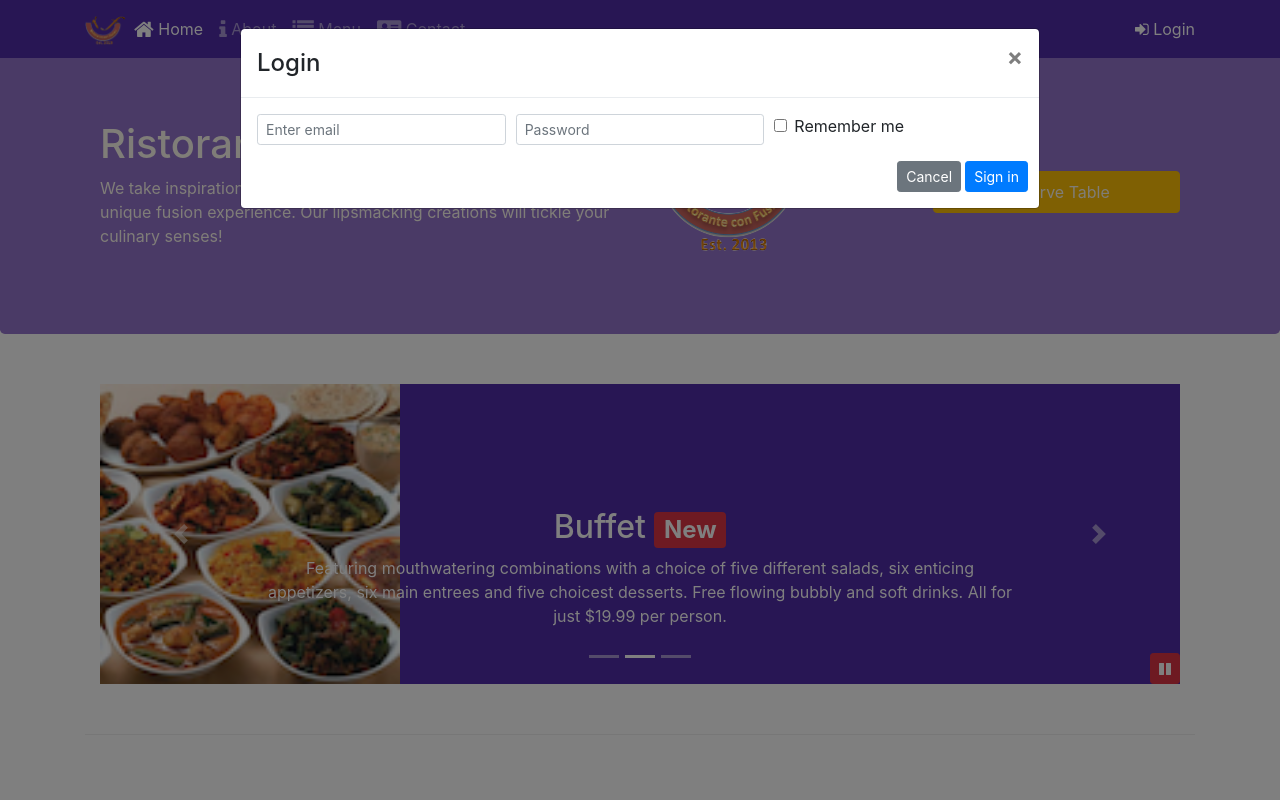
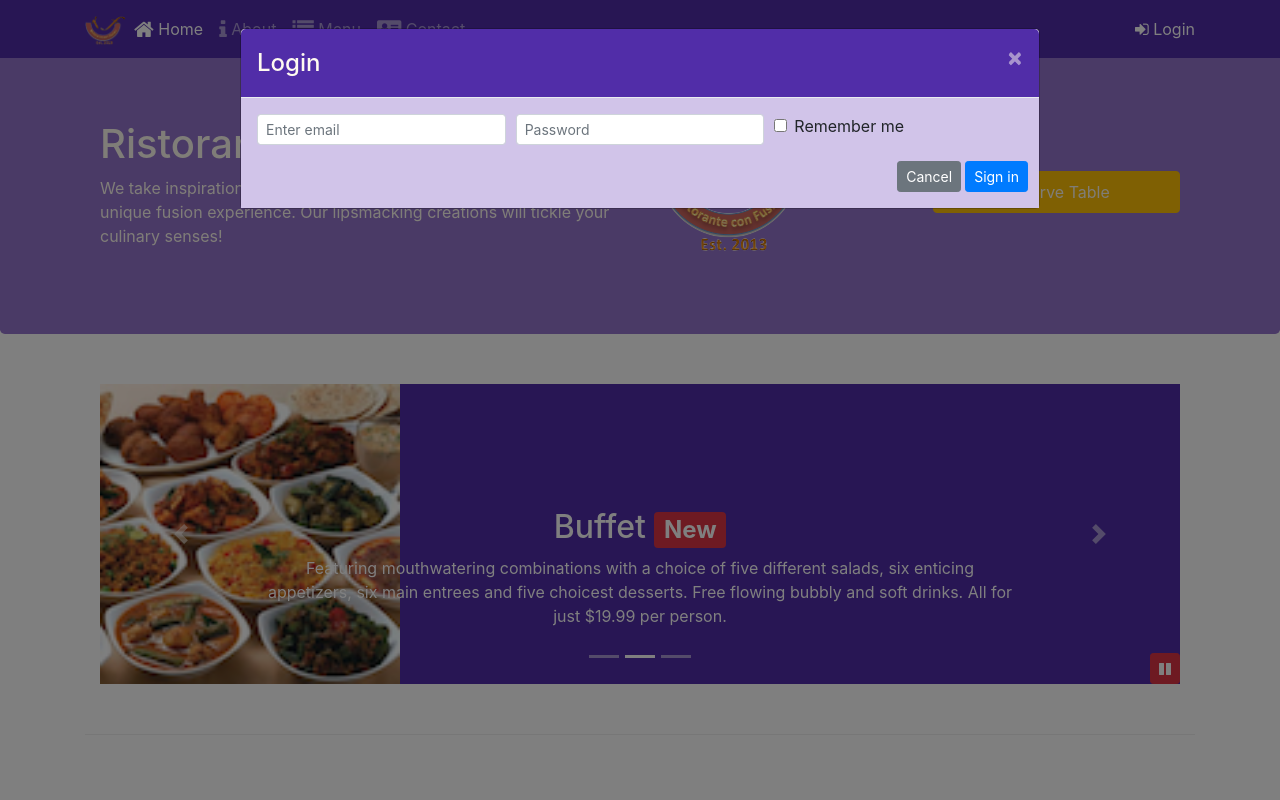
Before and after one commit to sabirhassan/bootstrap, a website: page index.html in a window 1280 px wide. Both pictures are taken after a click on the link "Login". Shown: the top 800 px of the page. Drawn offline with nearby package versions, Linux system fonts and the light colour scheme.

Commit message:
assignment week 4

```diff
--- a/css/styles.scss
+++ b/css/styles.scss
@@ -74,3 +74,15 @@ body{
     bottom: 0px;
     z-index: 1;
 }
+
+
+.modal-header {
+    background:$background-dark;
+    color:floralwhite;
+    .close {
+        color:floralwhite;
+    }
+}
+.modal-body{
+    background:$background-pale;
+}
--- a/index.html
+++ b/index.html
@@ -28,7 +28,7 @@
                         <li class="nav-item"><a class="nav-link" href="./contactus.html"><span class="fa fa-address-card fa-lg"></span> Contact</a></li>
                     </ul>
                     <span class="navbar-text">
-                        <a data-toggle="modal" data-target="#loginModal">
+                        <a id="loginbtn">
                         <span class="fa fa-sign-in"></span> Login</a>
                     </span>
                </div>
@@ -190,8 +190,7 @@
                 </div>
 
                 <div class="col-12 col-sm align-self-center">
-                    <a role="button" class="btn btn-block nav-link btn-warning"
-                    data-toggle="modal" data-target="#ReservationModal">Reserve Table</a>
+                    <a role="button" class="btn btn-block nav-link btn-warning" id="reservationbtn">Reserve Table</a>
 
                 </div>
             </div>
@@ -442,6 +441,17 @@
                     $("#carouselButton").children("span").addClass('fa-pause');
                 }
             });
+
+        $(document).ready(function(){
+            $("#loginbtn").click(function(){
+                $("#loginModal").modal('show');
+            });
+
+            $("#reservationbtn").click(function(){
+                $("#ReservationModal").modal('show');
+            });
+        });
+
     </script>
 
 
```
Also changed, not shown: css/styles.css.
